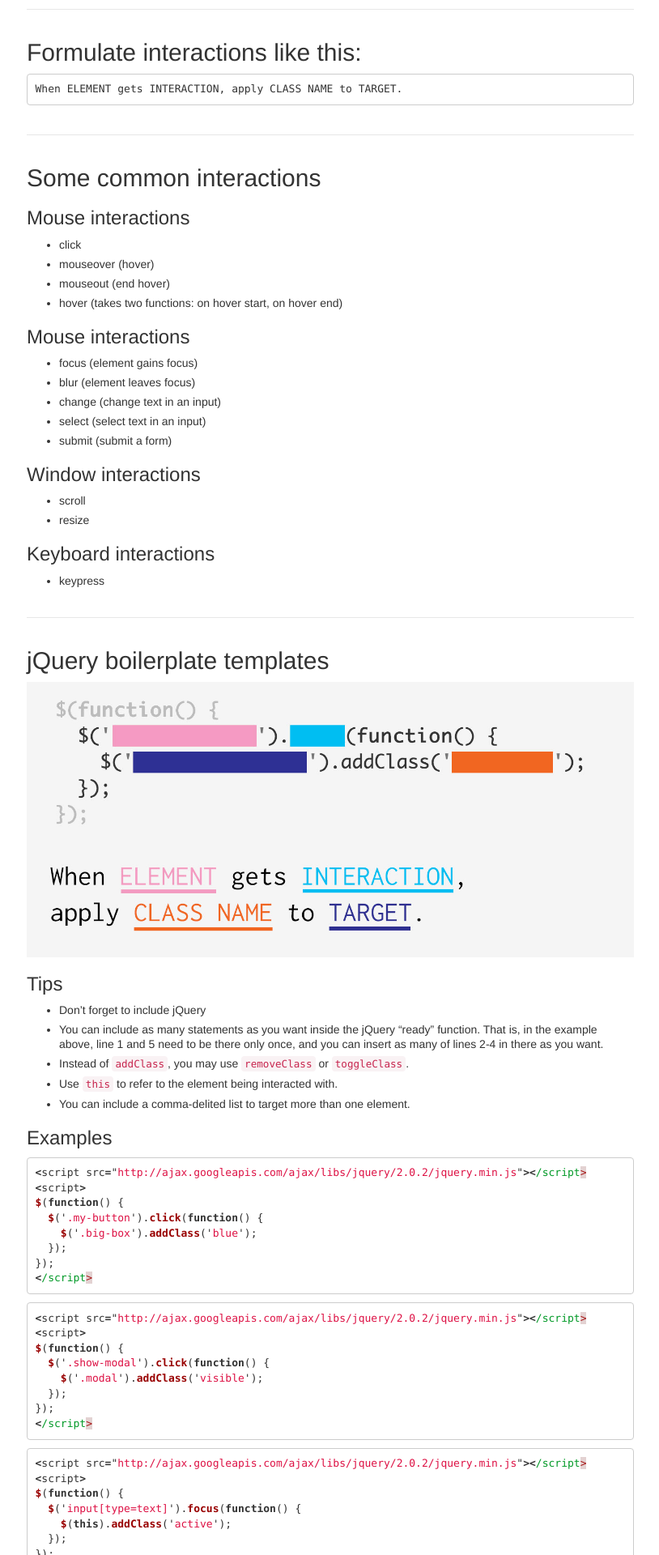
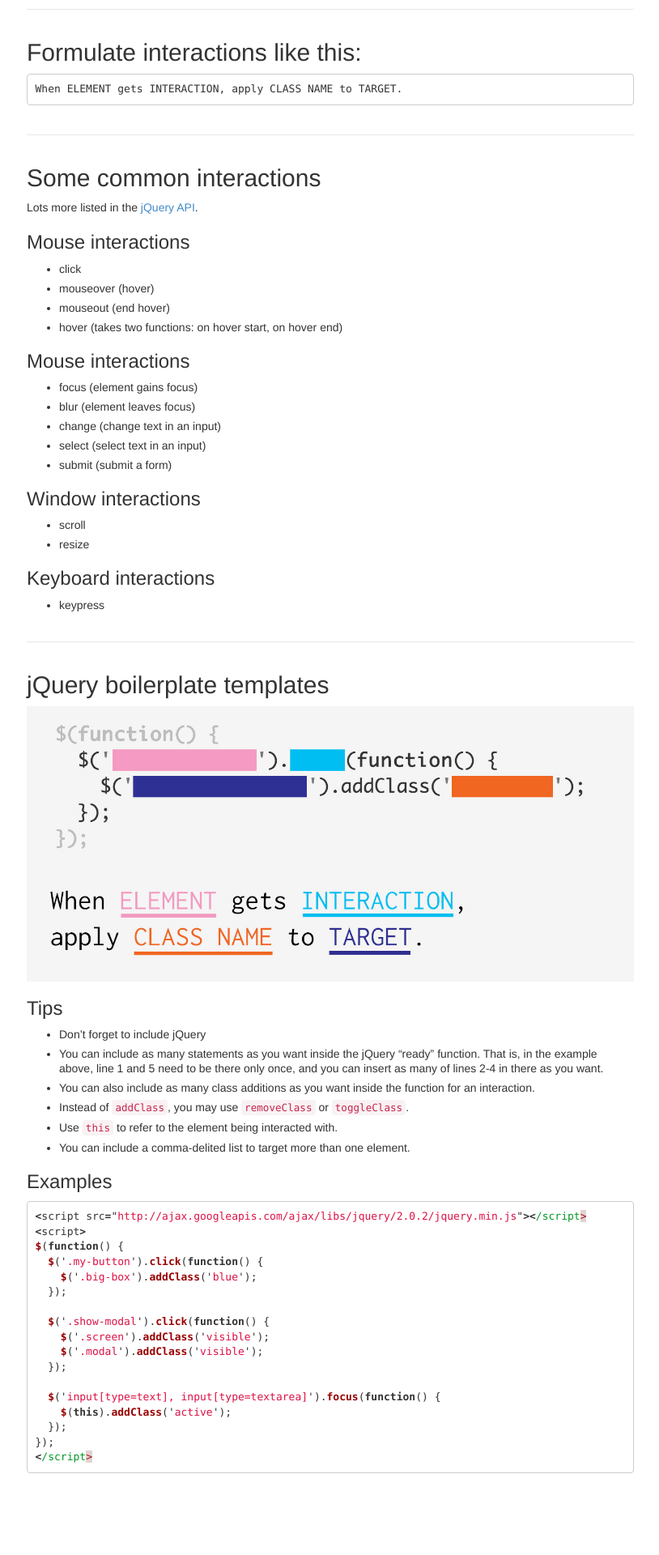
Before and after one commit to tsl-frontend/tsl-frontend.github.io, a Jekyll site: the page built from _posts/2013-11-24-17.md, in a window 1280 px wide. Shown: the part 819-2739 px from the top of the page at 81% size, without its empty margins (427-1241 px from the left). Built offline with Jekyll 4.4.1, drawn with Linux system fonts in a browser that asks for light colours; nearby versions of some CDN libraries; Markdown is read by kramdown in place of the engine named in the settings; after the commit the page ends 2678 px from its top, so only the background shows below that.

Commit message:
More cleanup.

````diff
--- a/_posts/2013-11-24-17.md
+++ b/_posts/2013-11-24-17.md
@@ -49,6 +49,8 @@ When ELEMENT gets INTERACTION, apply CLASS NAME to TARGET.
 
 ## Some common interactions
 
+Lots more listed in the [jQuery API](http://api.jquery.com/).
+
 ### Mouse interactions
 
 - click
@@ -81,6 +83,7 @@ When ELEMENT gets INTERACTION, apply CLASS NAME to TARGET.
 
 - Don't forget to include jQuery
 - You can include as many statements as you want inside the jQuery "ready" function. That is, in the example above, line 1 and 5 need to be there only once, and you can insert as many of lines 2-4 in there as you want.
+- You can also include as many class additions as you want inside the function for an interaction.
 - Instead of `addClass`, you may use `removeClass` or `toggleClass`.
 - Use `this` to refer to the element being interacted with.
 - You can include a comma-delited list to target more than one element.
@@ -94,26 +97,13 @@ $(function() {
   $('.my-button').click(function() {
     $('.big-box').addClass('blue');
   });
-});
-</script>
-```
 
-```js
-<script src="http://ajax.googleapis.com/ajax/libs/jquery/2.0.2/jquery.min.js"></script>
-<script>
-$(function() {
   $('.show-modal').click(function() {
+    $('.screen').addClass('visible');
     $('.modal').addClass('visible');
   });
-});
-</script>
-```
 
-```js
-<script src="http://ajax.googleapis.com/ajax/libs/jquery/2.0.2/jquery.min.js"></script>
-<script>
-$(function() {
-  $('input[type=text]').focus(function() {
+  $('input[type=text], input[type=textarea]').focus(function() {
     $(this).addClass('active');
   });
 });
--- a/_sass/screen.scss
+++ b/_sass/screen.scss
@@ -1,6 +1,7 @@
 body {
     /*font-size: 18px;*/
     /*line-height: 1.4em;*/
+    padding-bottom: 30px;
 }
 
 img {
--- a/css/screen.css
+++ b/css/screen.css
@@ -1,6 +1,7 @@
 body {
   /*font-size: 18px;*/
   /*line-height: 1.4em;*/
+  padding-bottom: 30px;
 }
 
 img {
````
